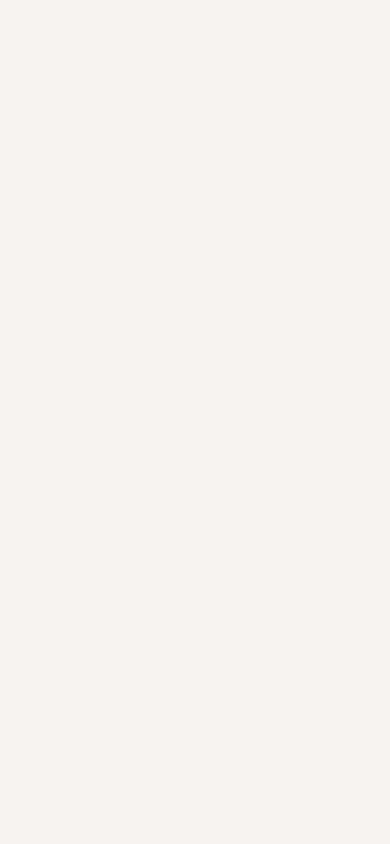
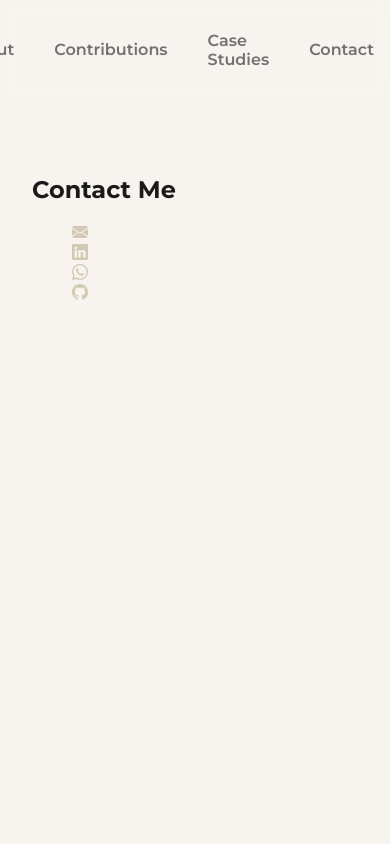
Before and after one commit to magaliolvr/Portfolio, a React (Vite) app: page /contacts in a window 390 px wide. Before the commit this address had no page. Shown: the top 844 px of the page. Built offline with nearby package versions, Linux system fonts and the light colour scheme; a web font is replaced by a local one.

Commit message:
added contact page with links. Improve links behavior on navbar

```diff
--- a/index.html
+++ b/index.html
@@ -8,7 +8,7 @@
     @import url('https://fonts.googleapis.com/css2?family=Montserrat:ital,wght@0,100..900;1,100..900&family=Rock+3D&family=UnifrakturMaguntia&display=swap');
   </style>
   <meta name="viewport" content="width=device-width, initial-scale=1.0" />
-  <title>Portfolio</title>
+  <title>Mag Olvr</title>
 </head>
 
 <body>
--- a/package.json
+++ b/package.json
@@ -10,8 +10,10 @@
     "preview": "vite preview"
   },
   "dependencies": {
+    "lucide-react": "^0.544.0",
     "react": "^19.1.1",
     "react-dom": "^19.1.1",
+    "react-icons": "^5.5.0",
     "react-router-dom": "^7.8.2"
   },
   "devDependencies": {
--- a/src/components/HeaderNav.component.scss
+++ b/src/components/HeaderNav.component.scss
@@ -22,23 +22,28 @@
     margin: 0;
     align-items: center;
     justify-content: flex-end;
+
+    span:hover {
+      font-style: italic;
+      color: #d2c9b4;
+      transform: translateX(6px) scale(1.3);
+    }
   }
 
+
   a {
-    color: black;
+    color: #746f6f;
   }
 
   nav ul.menu-list a span {
-    color: #746f6f;
     font-weight: 600;
-    font-size: 16px;
     display: flex;
     transition: font-size 0.3s ease;
   }
 
   .header-title {
     font-size: 60px;
-    color: #000000;
+    color: #746f6f;
     // text-shadow: -5px 2px 0px #859393;
     font-family: "UnifrakturMaguntia", cursive;
     font-weight: 700;
@@ -48,6 +53,8 @@
     width: 10%;
     transition: font-size 0.3s ease;
   }
+
+
 }
 
 @media only screen and (max-width: 600px) {
@@ -60,79 +67,6 @@
     width: auto;
     margin-bottom: 16px;
 
-    nav .menu-hamburguer {
-      display: flex;
-      width: 40px;
-      height: 40px;
-      background: none;
-      border: none;
-      cursor: pointer;
-      position: relative;
-      z-index: 10;
 
-      // Linha central
-      &::before,
-      &::after,
-      span {
-        content: "";
-        display: block;
-        height: 3px;
-        width: 28px;
-        background: #191919; // ou a cor desejada
-        border-radius: 2px;
-        position: absolute;
-        left: 6px;
-        transition: 0.3s;
-      }
-
-      // Linha superior
-      &::before {
-        top: 12px;
-      }
-      // Linha central
-      span {
-        top: 18px;
-        transition: 0.4s;
-      }
-      // Linha inferior
-      &::after {
-        top: 24px;
-      }
-    }
-
-    nav .menu-hamburguer.is-active {
-      &::before {
-        top: 18px;
-        transform: rotate(45deg);
-      }
-      span {
-        opacity: 0;
-      }
-      &::after {
-        top: 18px;
-        transform: rotate(-45deg);
-      }
-    }
-
-    nav ul.menu-list {
-      display: none;
-
-      .btn {
-        width: 100%;
-      }
-
-      &.is-open {
-        display: flex;
-        position: absolute;
-        top: 100%;
-        width: 100%;
-        left: 0;
-        right: 0;
-        text-align: center;
-        flex-direction: column;
-        padding: 20px 20px;
-        background: white;
-      }
-    }
   }
 }
--- a/src/components/HeaderNav.jsx
+++ b/src/components/HeaderNav.jsx
@@ -4,15 +4,15 @@ import "./HeaderNav.component.scss";
 function HeaderNav({ title, children }) {
   const [fontSizes, setFontSizes] = useState({
     menu: "16px",
-    title: "60px",
+    title: "72px",
   });
 
   useEffect(() => {
     const handleScroll = () => {
       if (window.scrollY > 80) {
-        setFontSizes({ menu: "10px", title: "35px" });
+        setFontSizes({ menu: "12px", title: "35px" });
       } else {
-        setFontSizes({ menu: "16px", title: "60px" });
+        setFontSizes({ menu: "16px", title: "72px" });
       }
     };
     window.addEventListener("scroll", handleScroll);
--- a/src/layouts/DefaultLayout.jsx
+++ b/src/layouts/DefaultLayout.jsx
@@ -30,6 +30,11 @@ function DefaultLayout() {
               <span>Case Studies</span>
             </Link>
           </li>
+          <li>
+            <Link to={"./contacts"}>
+              <span>Contact</span>
+            </Link>
+          </li>
         </ul>
       </HeaderNav>
       <main>
--- a/src/main.jsx
+++ b/src/main.jsx
@@ -2,12 +2,15 @@ import { StrictMode } from "react";
 import { createRoot } from "react-dom/client";
 import "./index.css";
 import App from "./App.jsx";
+import { BrowserRouter, Route, Routes } from "react-router-dom";
+import DefaultLayout from "./layouts/DefaultLayout.jsx";
 import Home from "./pages/Home.jsx";
 import About from "./pages/About.jsx";
-import { BrowserRouter, Route, Routes } from "react-router-dom";
-import DefaultLayout from "./layouts/DefaultLayout.jsx";
 import CaseStudies from "./pages/CaseStudies.jsx";
 import Contributions from "./pages/Contributions.jsx";
+import Contacts from "./pages/Contacts.jsx";
+
+
 
 createRoot(document.getElementById("root")).render(
   <StrictMode>
@@ -18,6 +21,7 @@ createRoot(document.getElementById("root")).render(
           <Route path="/about" element={<About />} />
           <Route path="/casestudies" element={<CaseStudies />} />
           <Route path="/contributions" element={<Contributions />} />
+          <Route path="/contacts" element={<Contacts />} />
         </Route>
       </Routes>
     </BrowserRouter>
--- a/src/pages/About.jsx
+++ b/src/pages/About.jsx
@@ -1,9 +1,9 @@
 import React from 'react';
-import {useData} from '../hooks/useData';
+import { useData } from '../hooks/useData';
 
 
 function About() {
-  const {items: aboutItems, isLoading } = useData('artworks/24202');
+    const { items: aboutItems, isLoading } = useData('artworks/24202');
 
     console.log("aboutItems", aboutItems);
 
@@ -55,7 +55,7 @@ function About() {
     </>;
 
 
-{/* sem useData */}
+    {/* sem useData */ }
 
     {/* {infoPerson ? (
         <>
--- /dev/null
+++ b/src/pages/Contacts.jsx
@@ -0,0 +1,37 @@
+import { BsLinkedin, BsFillEnvelopeFill, BsWhatsapp, BsGithub } from "react-icons/bs";
+
+
+
+function Contacts() {
+    return (
+
+        <div>
+            <h2>Contact Me</h2>
+            <ul>
+                <li>
+                    <a href="mailto:contact.magalioliveira@gmail.com?subject=Contact%20from%20site%20&body=Hi,%20Magali!%0A%0A%0AI%20visited%20your%20portfolio,%20... ">
+                        <BsFillEnvelopeFill />
+                    </a>
+                </li>
+                <li>
+                    <a href="https://www.linkedin.com/in/magalideoliveira" target="_blank" rel="noopener noreferrer">
+                        <BsLinkedin />
+                    </a>
+                </li>
+                <li>
+                    <a href="https://wa.me/351938306590?text=Hello%20Magali,%0A%0AI%20just%20visited%20your%20portfolio%20and%20would%20love%20to%20discuss%20future%20projects%20with%20you!"
+                        target="_blank" rel="noopener noreferrer">
+                        <BsWhatsapp />
+                    </a>
+                </li>
+                <li>
+                    <a href="https://github.com/magaliolvr" target="_blank" rel="noopener noreferrer">
+                        <BsGithub />
+                    </a>
+                </li>
+            </ul>
+        </div>
+    )
+}
+
+export default Contacts;
--- a/src/pages/Contributions.jsx
+++ b/src/pages/Contributions.jsx
@@ -5,12 +5,12 @@ import { useData } from '../hooks/useData';
 function Contributions() {
 
 
-    const { items: artistsNames, isLoading: loadingArtists } = useData('artists?page=2&limit=100');
-    const { items: artworksItems, isLoading: loadingArts} = useData('artworks?page=2&limit=100')
+  const { items: artistsNames, isLoading: loadingArtists } = useData('artists?page=2&limit=15');
+  const { items: artworksItems, isLoading: loadingArts } = useData('artworks?page=2&limit=15')
   console.log("Passei por Contributions Artists :", artistsNames, loadingArtists);
   console.log("Passei por contributions Artworks :", artworksItems, loadingArts)
 
-    if (loadingArtists || !artistsNames ) {  //|| !artistsNames.data
+  if (loadingArtists || !artistsNames) {  //|| !artistsNames.data
     return <div>Loading info...</div>;
   }
 
@@ -32,7 +32,7 @@ function Contributions() {
   return (
     <>
 
-      {withArtistName.map((artist)=> {
+      {withArtistName.map((artist) => {
         return <>
           <ul>
             <li>
--- a/src/style/reset.scss
+++ b/src/style/reset.scss
@@ -11,13 +11,18 @@
   -moz-osx-font-smoothing: grayscale;
 }
 
+ul {
+  list-style-type: none;
+}
+
 a {
   font-weight: 500;
-  color: #646cff;
+  color: #d2c9b4;
   text-decoration: inherit;
 }
+
 a:hover {
-  color: #535bf2;
+  color: #d2c9b4;
 }
 
 body {
@@ -55,9 +60,11 @@ button {
   cursor: pointer;
   transition: border-color 0.25s;
 }
+
 button:hover {
-  border-color: #646cff;
+  border-color: #d2c9b4;
 }
+
 button:focus,
 button:focus-visible {
   outline: 4px auto -webkit-focus-ring-color;
@@ -68,9 +75,11 @@ button:focus-visible {
     color: #213547;
     background-color: #ffffff;
   }
+
   a:hover {
-    color: #747bff;
+    color: #d2c9b4;
   }
+
   button {
     background-color: #f9f9f9;
   }
```
Also changed, not shown: src/pages/CaseStudies.jsx (indentation only), src/pages/Home.jsx (line endings or trailing spaces), 1 other file (tests, documents, lock files or other folders). Lines whose indentation alone changed are shown as unchanged.
